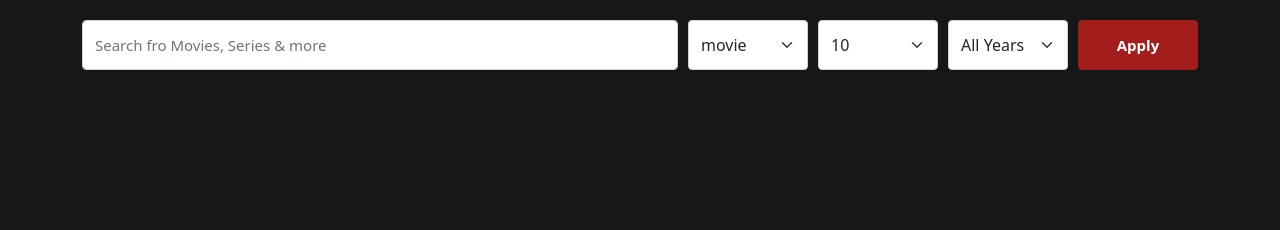
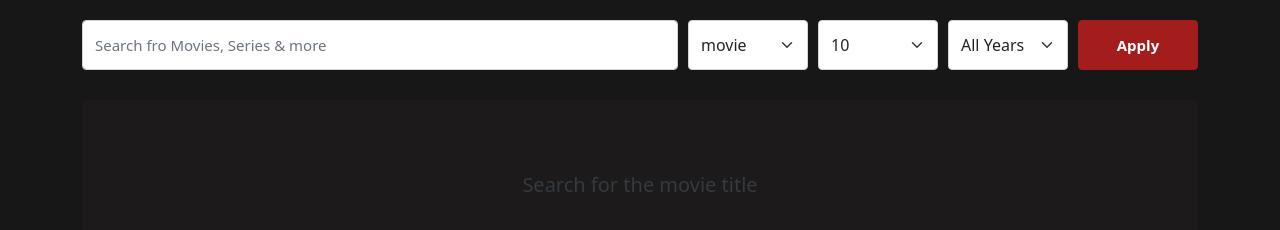
Before and after one commit to 7581058/vue3-movie-app, a Vue app: page /#/ in a window 1280 px wide. Shown: the part 438-668 px from the top of the page. Built offline with nearby package versions, Linux system fonts and the light colour scheme.

Commit message:
영화 검색 출력 container, 로딩 애니메이션 구성

```diff
--- a/src/components/MovieItem.vue
+++ b/src/components/MovieItem.vue
@@ -25,7 +25,7 @@ export default {
 <style lang="scss" scoped>
 @import "~/scss/main";
 .movie {
-  $width: 168px;
+  $width: 200px;
   width: $width;
   height: calc($width * 3 / 2);
   margin: 10px;
--- a/src/components/MovieList.vue
+++ b/src/components/MovieList.vue
@@ -1,8 +1,9 @@
 <template>
   <div class="container">
-    <div class="inner">
-      <div class="message">{{ message }}</div>
-      <div class="movies">
+    <div :class="{ 'no-result': !movies.length }" class="inner">
+      <div v-if="loading" class="spinner-border text-primary"></div>
+      <div v-if="message" class="message">{{ message }}</div>
+      <div v-else class="movies">
         <MovieItem v-for="moviez in movies" :key="moviez.imdbID" :movie="moviez" />
       </div>
     </div>
@@ -22,13 +23,31 @@ export default {
     },
     message() {
       return this.$store.state.movie.message
+    },
+    loading() {
+      return this.$store.state.movie.loading
     }
   }
 }
 </script>
 
 <style lang="scss" scoped>
+@import "~/scss/main";
 .container {
+  margin-top: 30px;
+  .inner {
+    background-color: #1c1a1a;
+    padding: 10px 0;
+    border-radius: 4px;
+    text-align: center;
+    &.no-result {
+      padding: 70px 0;
+    }
+  }
+  .message {
+    color: $gray-800;
+    font-size: 20px;
+  }
   .movies {
     display: flex;
     flex-wrap: wrap;
--- a/src/scss/main.scss
+++ b/src/scss/main.scss
@@ -1,5 +1,6 @@
 // Default variable overrides
 $primary: #a31d1d;
+$secondary: #171717;
 
 $container-max-widths: (
   sm: 540px,
@@ -18,5 +19,5 @@ $container-max-widths: (
 @import "../../node_modules/bootstrap/scss/bootstrap";
 
 body {
-  background-color: #171717;
+  background-color: $secondary;
 }
--- a/src/store/movie.js
+++ b/src/store/movie.js
@@ -5,7 +5,7 @@ export default {
   namespaced: true,
   state: () => ({
     movies: [],
-    message: '',
+    message: 'Search for the movie title',
     loading: false
   }),
   getters: {},
@@ -21,6 +21,14 @@ export default {
   },
   actions: {
     async searchMovies({ state, commit }, payload) {
+      if (state.loading) return
+
+
+      commit('updateState', {
+        message: '',
+        loading: true
+      })
+
       try {
         const res = await _fetchMovie({
         ...payload,
@@ -55,6 +63,10 @@ export default {
           movies: [],
           message
         })
+      } finally {
+        commit('updateState', {
+          loading: false
+        })
       }
     }
   }
```
